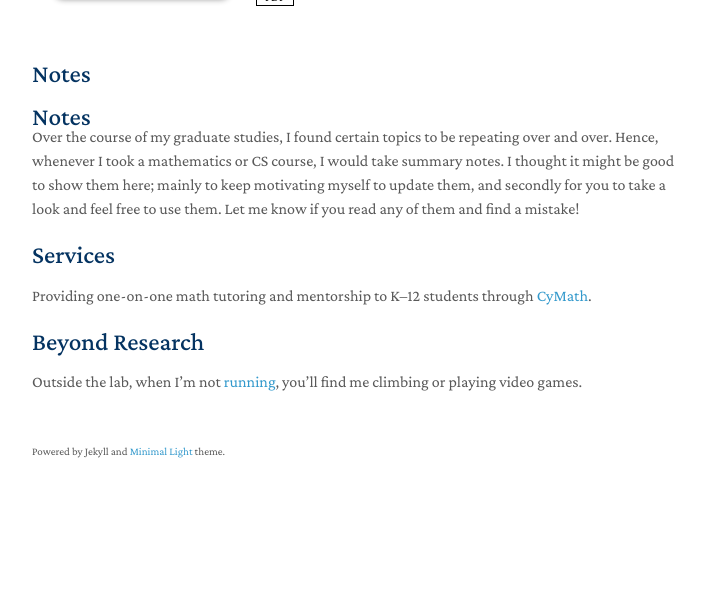
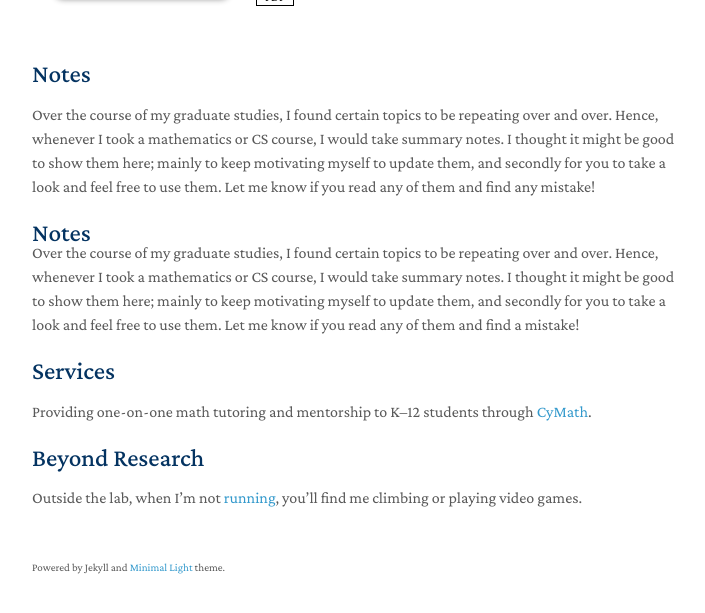
Before and after one commit to mobinaamrollahi/mobinaamrollahi.github.io, a Jekyll site: the page built from index.md, in a window 1280 px wide and 1144 px high, cut to the strip 496-1109 px from the top of the window. Shown: the whole strip, without its empty margins (438-1143 px from the left). Built offline with Jekyll 4.4.1, drawn with Linux system fonts in a browser that asks for light colours; a style sheet for code colours, icons or effects is not loaded; our own code applies the rules of GitHub Pages for plain Markdown files.

Commit message:
Update index.md

```diff
--- a/index.md
+++ b/index.md
@@ -25,6 +25,11 @@ Before my PhD, I completed my BS at [Sharif University of Technology](https://en
 {% include_relative _includes/publications.md %}
 
 ## Notes
+Over the course of my graduate studies, I found certain topics to be repeating over and over.
+Hence, whenever I took a mathematics or CS course, I would take summary notes.
+I thought it might be good to show them here; mainly to keep motivating myself to update them,
+and secondly for you to take a look and feel free to use them.
+Let me know if you read any of them and find any mistake!
 {% include_relative _includes/notes.md %}
 
 ## Services
```
